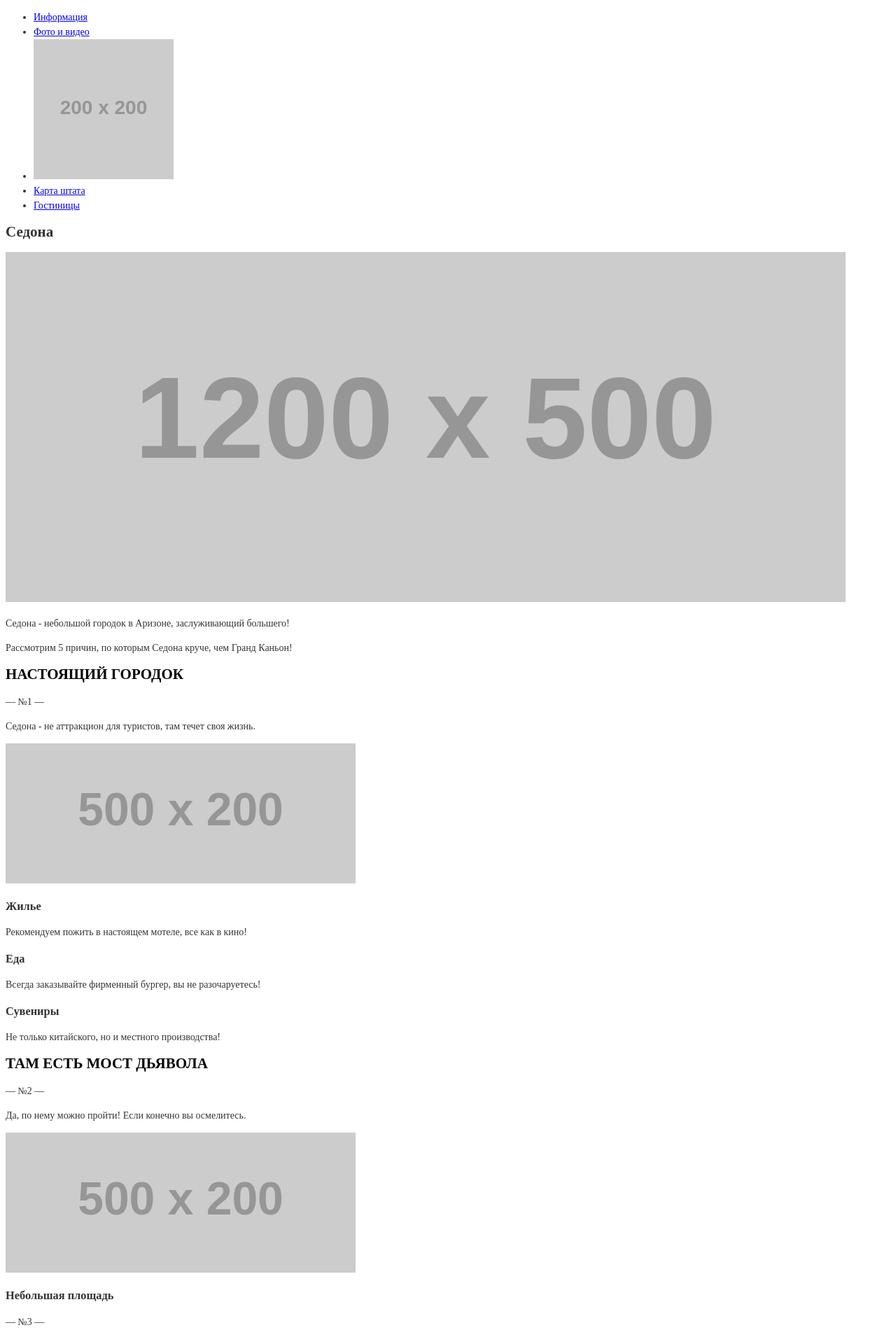
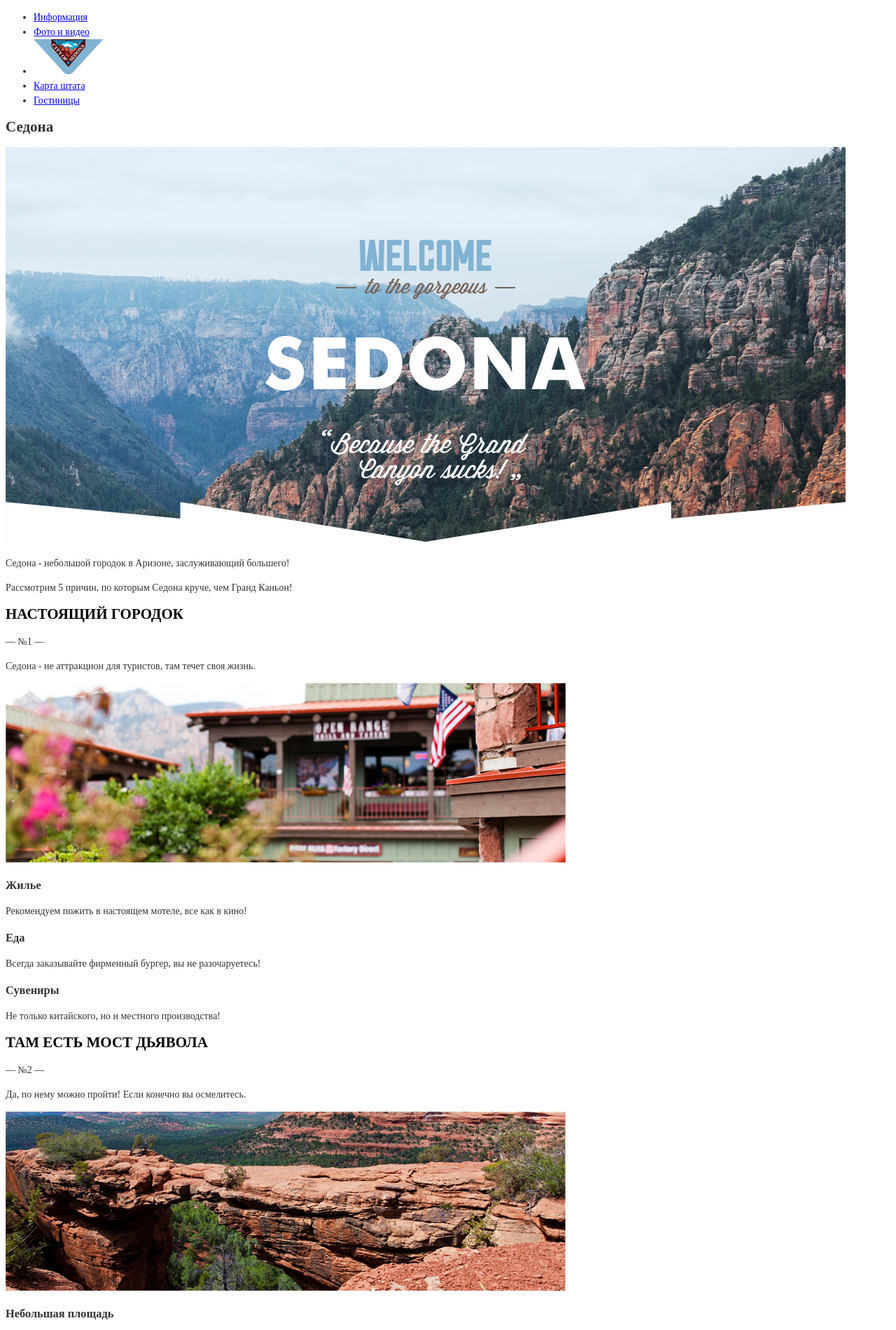
Before and after one commit to CroixANI/489241-sedona, a plain HTML site: page index.html in a window 1280 px wide. Shown: the top 1900 px of the page at 70% size. Drawn offline with Linux system fonts and the light colour scheme; placeholder pictures from the web are drawn by us.

Commit message:
Добавил контентные картинки в разметку

```diff
--- a/index.html
+++ b/index.html
@@ -13,7 +13,7 @@
                     <li><a href="assets.html">Фото и видео</a></li>
                     <li>
                         <a class="main-header-logo">
-                            <img src="http://placehold.it/200x200" width="200" height="200" alt='Логотип сайта Седона'>
+                            <img src="img/site-icon-2.png" width="100" height="50" alt="Седона">
                         </a>
                     </li>
                     <li><a href="map.html">Карта штата</a></li>
@@ -23,7 +23,7 @@
         </header>
         <section class="banner">
             <h1 class="visually-hidden">Седона</h1>
-            <img src="http://placehold.it/1200x500" width="1200" height="500" alt='Добро пожаловать в Седона'>
+            <img src="img/backgrounds/intro.jpg" width="1200" height="564" alt='Добро пожаловать в Седона'>
         </section>
         <main class="container">
             <section class="intro">
@@ -37,7 +37,7 @@
                     <p>Седона - не аттракцион для туристов, там течет своя жизнь.</p>
                 </div>
                 <div class="left-side">
-                    <img src="http://placehold.it/500x200" width="500" height="200" alt='Седона - фотографии'>
+                    <img src="img/content/true-city.jpg" width="800" height="256" alt='Седона - фотографии'>
                 </div>
             </section>
             <section class="recommendations">
@@ -61,7 +61,7 @@
                     <p>Да, по нему можно пройти! Если конечно вы осмелитесь.</p>
                 </div>
                 <div class="right-side">
-                    <img src="http://placehold.it/500x200" width="500" height="200" alt='Седона - фотографии'>
+                    <img src="img/content/devil-bridge.jpg" width="800" height="256" alt='Седона - фотографии'>
                 </div>
             </section>
             <section class="features-list">
@@ -133,7 +133,7 @@
             <p class="footer-copyright">
                 <b>Website by</b>
                 <a class="button" href="https://htmlacademy.ru">
-                    <img src="http://placehold.it/20x40" width="20" height="40" alt='HTML Academy'>
+                    <img src="img/icons/logo-html-academy.svg" width="115" height="41" alt='HTML Academy'>
                 </a>
             </p>
         </footer>
```
Also changed, not shown: hotels.html (+5 -5 lines).
